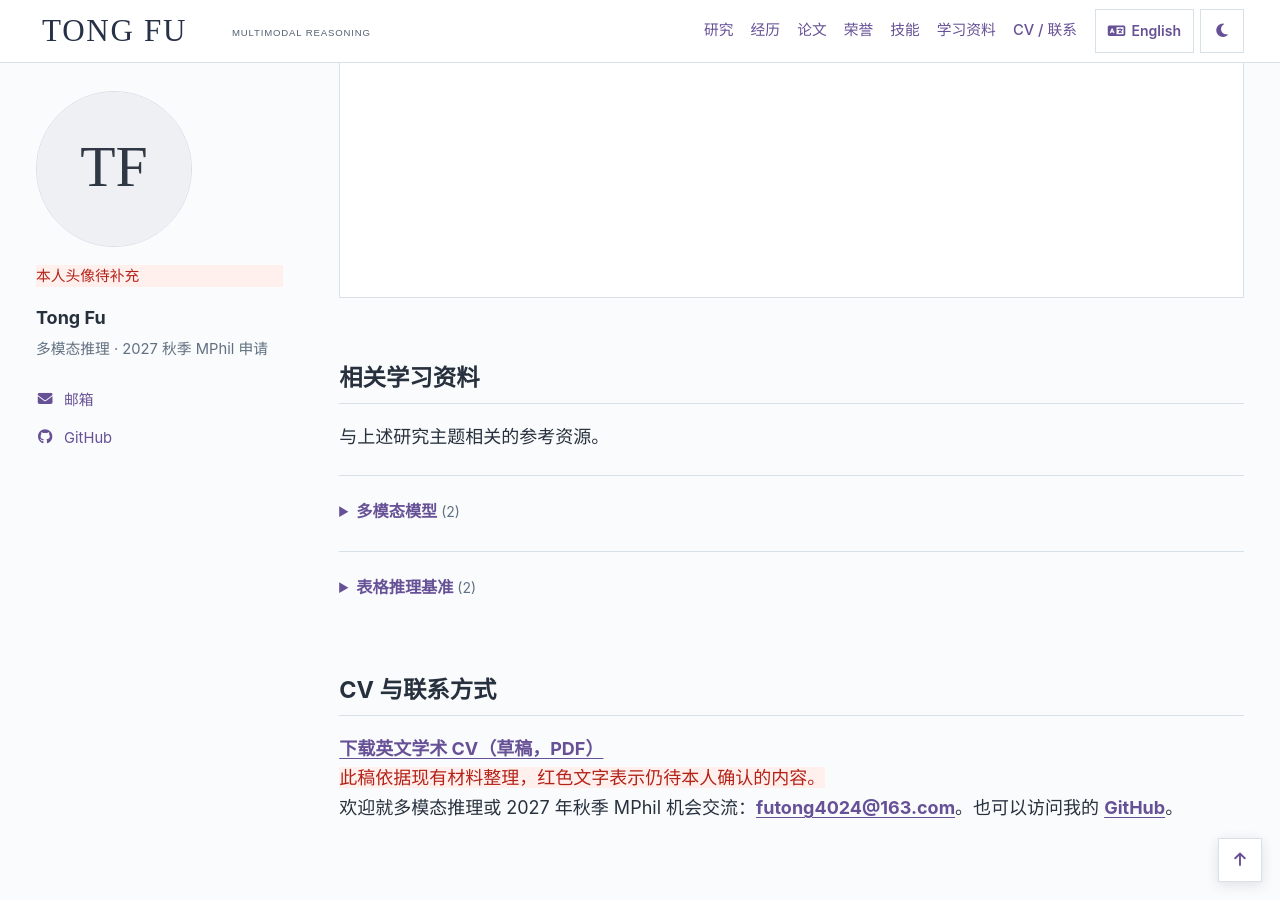
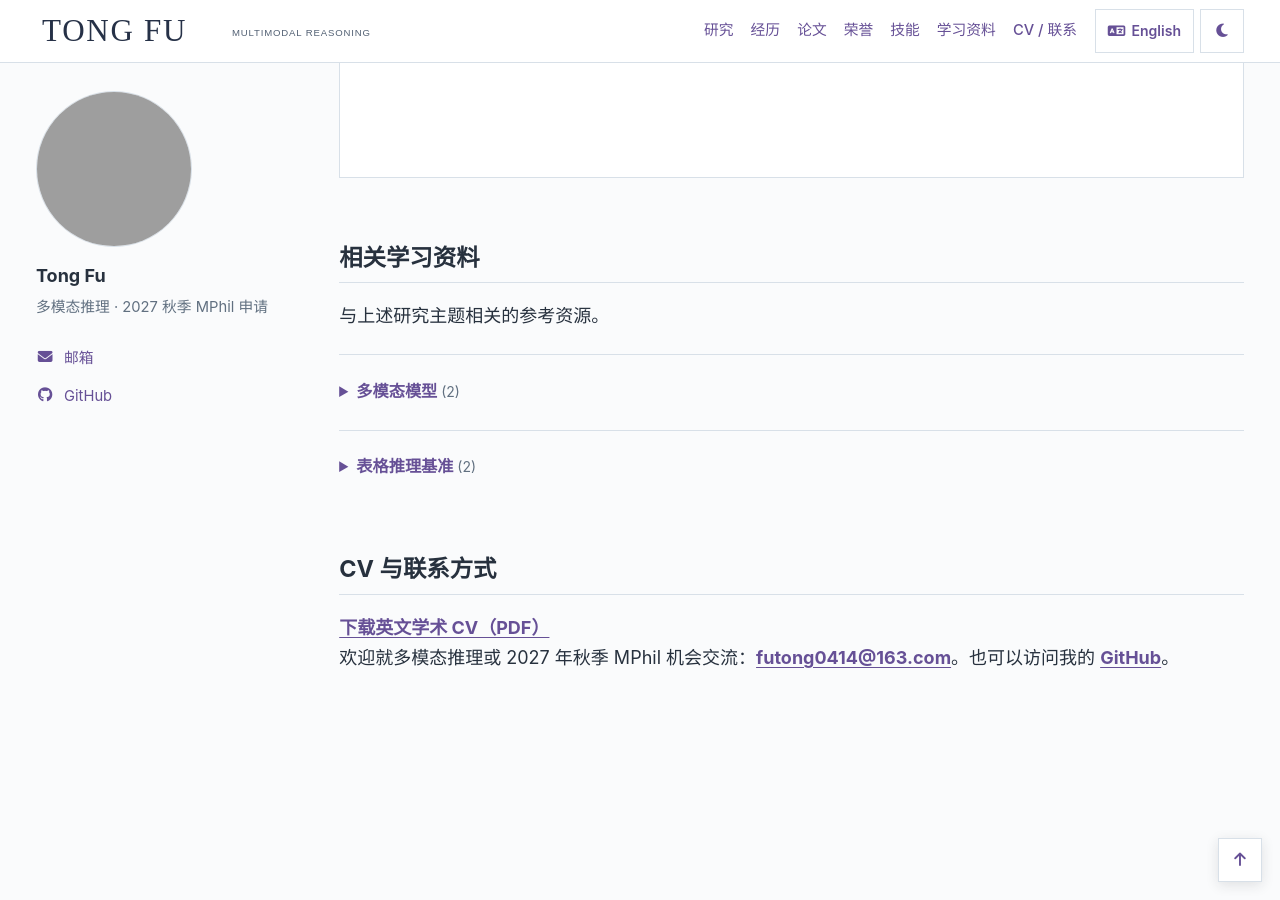
Before and after one commit to TongFu0414/tongfu0414.github.io, a Jekyll site: the page built from zh.md, in a window 1280 px wide and 900 px high, scrolled down 4553 px. Built offline with Jekyll 4.4.1, drawn with Linux system fonts in a browser that asks for light colours; our own code applies the rules of GitHub Pages for plain Markdown files; some of the changed text lies outside the part shown; grey boxes are pictures that could not be loaded.

Commit message:
Use canonical CV and GitHub avatar

```diff
--- a/_config.yml
+++ b/_config.yml
@@ -62,8 +62,8 @@ navigation:
 # 如需进一步定制，可编辑 /_includes/author-profile.html
 author:
   # 个人基础信息
-  avatar           : "tong-fu-initials.svg"
-  avatar_review    : true
+  avatar           : "https://avatars.githubusercontent.com/u/356880922?v=4"
+  avatar_review    : false
   name             : "Tong Fu"
   pronouns         : # 示例："she/her"
   bio              : "Multimodal reasoning · Fall 2027 MPhil applicant"
@@ -73,7 +73,7 @@ author:
   employer         :
   employer_zh      :
   uri              : # 网址
-  email            : "futong4024@163.com"
+  email            : "futong0414@163.com"
 
   # 学术网站
   arxiv            : # 网址，更新为你自己的主页链接
--- a/zh.md
+++ b/zh.md
@@ -21,9 +21,7 @@ skills_mindmap: true
 我于 2020–2024 年在[太原理工大学](https://www.tyut.edu.cn/)学习**计算机科学与技术**，研究兴趣包括**多模态推理**、**视觉语言模型**与**可靠人工智能**。
 
 我的研究涉及问题对比视觉引导与粗到细的表格推理。我关注模型如何使用视觉证据、何时应在推理阶段进行干预，以及怎样通过评测同时识别性能提升和失败情况。<br>
-我正在寻求 **2027 年秋季入学的 MPhil 机会**，欢迎通过[邮箱](mailto:futong4024@163.com)交流。
-
-<p class="review-note"><span class="needs-confirmation">红色高亮表示需要本人确认的信息，或仍需补充的资料。</span></p>
+我正在寻求 **2027 年秋季入学的 MPhil 机会**，欢迎通过[邮箱](mailto:futong0414@163.com)交流。
 
 ## 研究兴趣 {#research-interest}
 
@@ -57,7 +55,6 @@ skills_mindmap: true
         <p class="needs-confirmation"><strong>本人具体贡献：</strong>方法设计、代码实现、实验和论文写作的分工待本人确认。</p>
       </div>
     </details>
-    <p class="project-card__source"><a href="#publications">论文信息</a> · <span class="needs-confirmation">最新审稿状态、最终作者列表以及公开论文、代码链接待确认。</span></p>
   </article>
 
   <article class="project-card">
@@ -112,7 +109,6 @@ skills_mindmap: true
 ### 已投稿稿件
 
 - **Tong Fu** 等. **QCVS: Question-Contrastive Visual Steering for Multimodal Reasoning.** 已投稿 ICASSP 2027，投稿确认日期为 2026 年 9 月 14 日。<br>
-  <span class="needs-confirmation">最终完整作者列表、单位、最新审稿状态及公开稿件链接待确认。</span>
 
 ### 已录用论文
 
@@ -149,6 +145,5 @@ skills_mindmap: true
 
 ## CV 与联系方式 {#contact}
 
-[**下载英文学术 CV（草稿，PDF）**]({{ '/assets/CV_TongFu.pdf' | relative_url }})<br>
-<span class="needs-confirmation">此稿依据现有材料整理，红色文字表示仍待本人确认的内容。</span><br>
-欢迎就多模态推理或 2027 年秋季 MPhil 机会交流：[**futong4024@163.com**](mailto:futong4024@163.com)。也可以访问我的 [**GitHub**](https://github.com/TongFu0414)。
+[**下载英文学术 CV（PDF）**]({{ '/assets/CV_TongFu.pdf' | relative_url }})<br>
+欢迎就多模态推理或 2027 年秋季 MPhil 机会交流：[**futong0414@163.com**](mailto:futong0414@163.com)。也可以访问我的 [**GitHub**](https://github.com/TongFu0414)。
```
Also changed, not shown: AGENTS.md (+3 -2 lines), about.md (+3 -8 lines), docs/content-review.md (+2 -2 lines), images/tong-fu-initials.svg (deleted), 1 other file.
